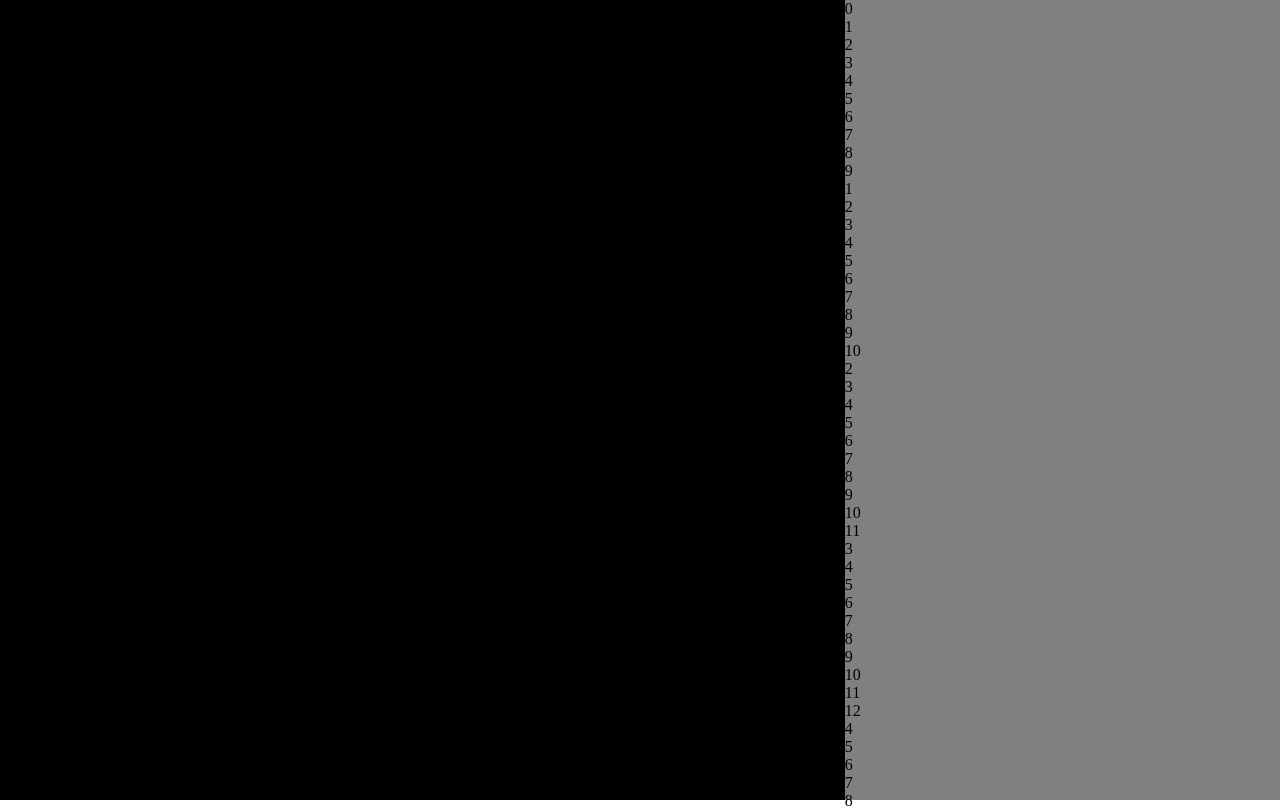
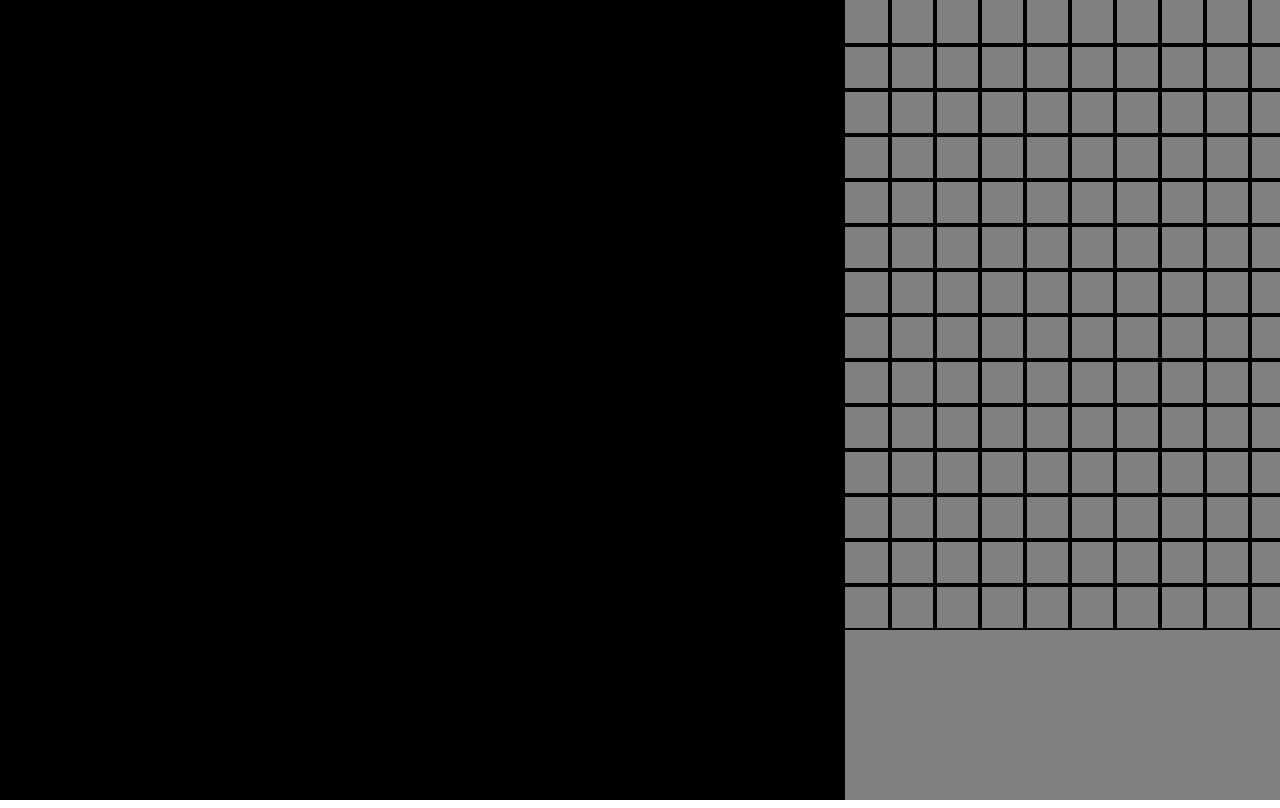
Before and after one commit to mikeski-aa/react-ts-tarkov, a React (Vite) app: page / in a window 1280 px wide. Shown: the top 808 px of the page. Built offline with nearby package versions, Linux system fonts and the light colour scheme.

Commit message:
changed loading

```diff
--- a/src/components/InventoryGrid.tsx
+++ b/src/components/InventoryGrid.tsx
@@ -1,35 +1,41 @@
 import { useState } from "react";
-import GridLine from "./GridLine";
+import "../styles/inventoryGrid.css";
 
 export interface IBoxObject {
   name: string;
   item: string;
-  xindex: number;
-  yindex: number;
+  xindex: number | null;
+  yindex: number | null;
 }
 
 function InventoryGrid() {
   const test: IBoxObject = {
     name: "gridItem",
     item: "empty",
-    xindex: 0,
-    yindex: 0,
+    xindex: null,
+    yindex: null,
   };
   const [gridArray, setGridArray] = useState(
-    Array(14).fill(Array(10).fill(""))
+    Array(28)
+      .fill(null)
+      .map((_, yIndex) =>
+        Array(10)
+          .fill(null)
+          .map((_, xIndex) => ({ ...test, xindex: xIndex, yindex: yIndex }))
+      )
   );
 
   console.log(gridArray);
 
   return (
     <div className="gridHolder">
-      {gridArray.map((item, originalIndex) =>
-        item.map((newItem, index) => (
-          <div className={newItem.name} key={index}>
-            {originalIndex + index}
-          </div>
-        ))
-      )}
+      {gridArray.map((row, yIndex) => (
+        <div className={`gridRow ${yIndex}`} key={yIndex}>
+          {row.map((_, xIndex) => (
+            <div className={`gridItem ${yIndex} ${xIndex}`} key={xIndex}></div>
+          ))}
+        </div>
+      ))}
     </div>
   );
 }
--- a/src/styles/inventoryGrid.css
+++ b/src/styles/inventoryGrid.css
@@ -3,8 +3,14 @@
   width: 100%;
 }
 
+.gridRow {
+  width: 100%;
+  height: 45px;
+  display: flex;
+}
+
 .gridItem {
-  outline: 2px solid grey;
+  outline: 2px solid rgb(0, 0, 0);
   width: 45px;
   height: 45px;
 }
@@ -13,6 +19,6 @@
   display: flex;
   flex-wrap: wrap;
   height: 630px;
-  background-color: green;
   width: 450px;
+  overflow-y: scroll;
 }
```
